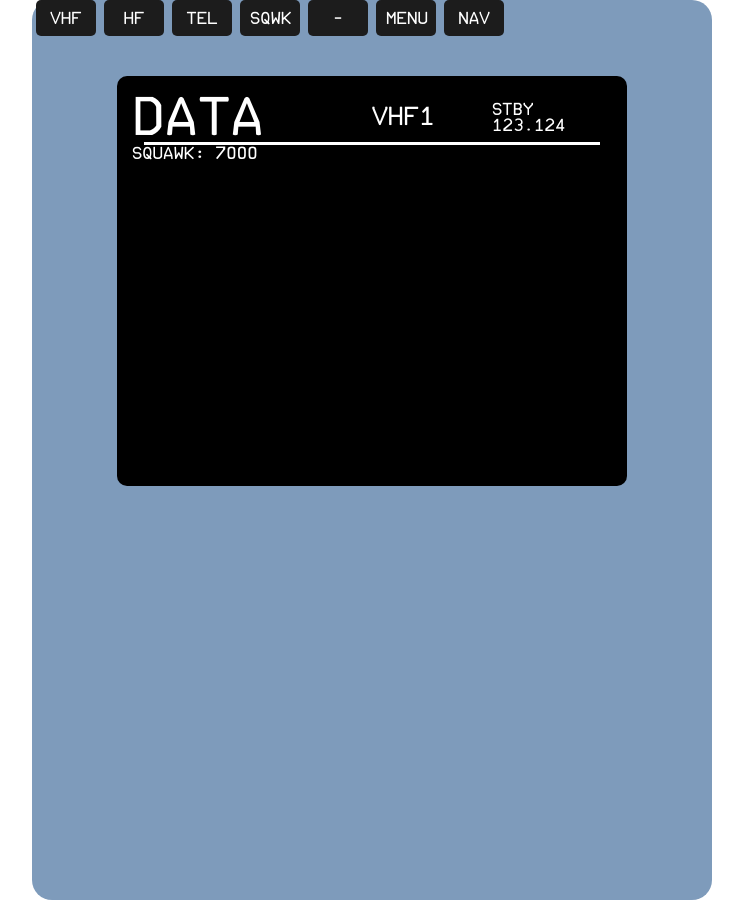
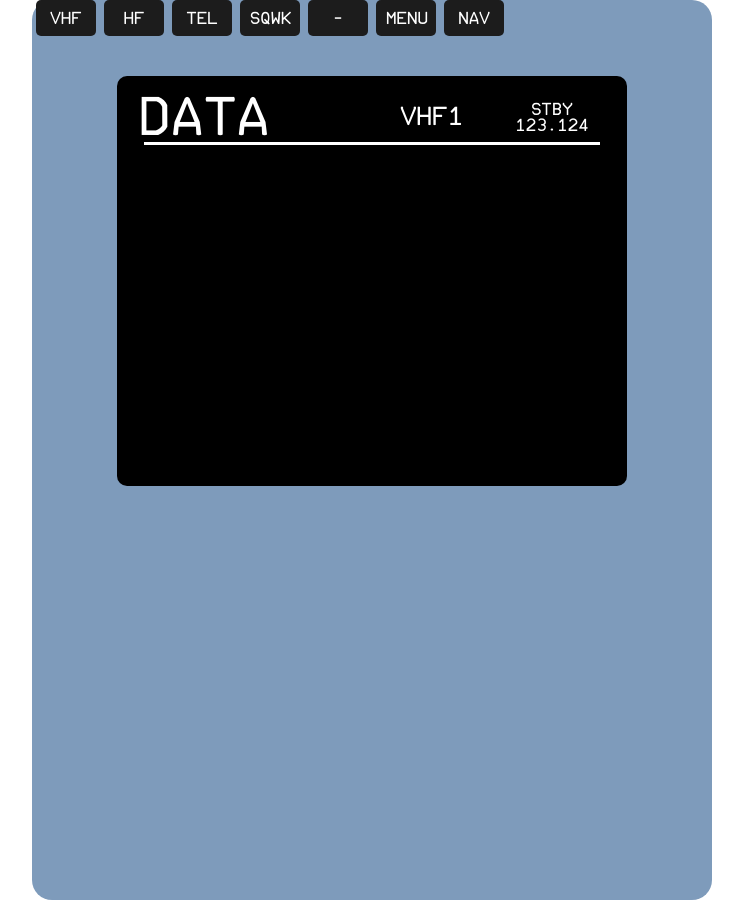
Before and after one commit to ibza-sujau/rmp, a React (Create React App) app: page /vhs in a window 1280 px wide. Shown: the whole page, without its empty margins (268-1011 px from the left). Built offline with nearby package versions, Linux system fonts and the light colour scheme.

Commit message:
Fixed flexbox and CSS updates.

```diff
--- a/src/pages/VhsPage.scss
+++ b/src/pages/VhsPage.scss
@@ -40,22 +40,25 @@
 .row-1 {
   display: flex;
   flex-direction: row;
+  align-items: center;
+  justify-self: center;
 }
 
 .col-1 {
+  display: flex;
   flex: 2;
-  align-self: center;
-  align-items: center;
+  justify-content: center;
 }
 
 .col-2 {
+  display: flex;
   flex: 1;
-  align-self: center;
-  align-items: center;
+  justify-content: center;
 }
 
 .col-3 {
+  display: flex;
   flex: 1;
-  align-self: center;
   align-items: center;
+  flex-direction: column;
 }
--- a/src/pages/VhsPage.tsx
+++ b/src/pages/VhsPage.tsx
@@ -32,7 +32,6 @@ const VhsPage = () => {
                     </div>
                 </div>
                 <div className="page-splitter"/>
-                <p className={"sqwk"}>SQUAWK: 7000</p>
             </div>
         </div>
     )
```
